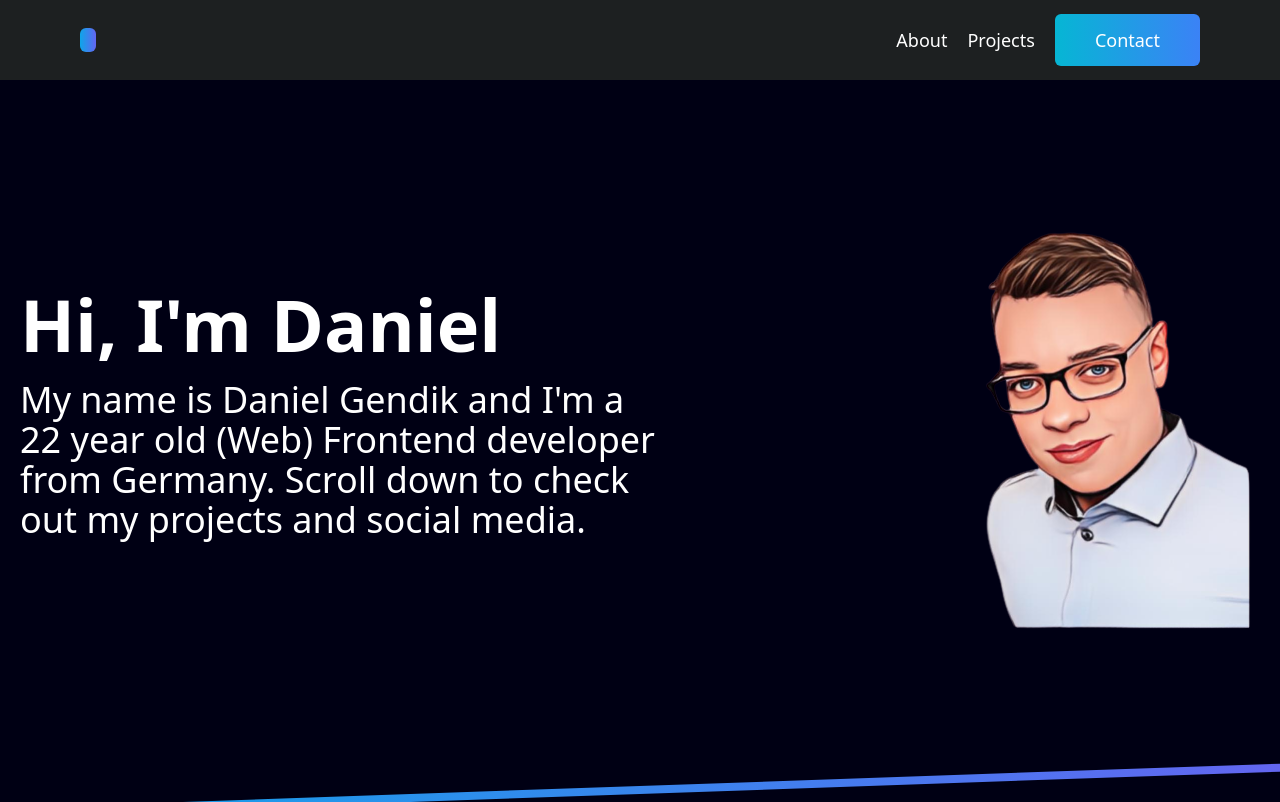
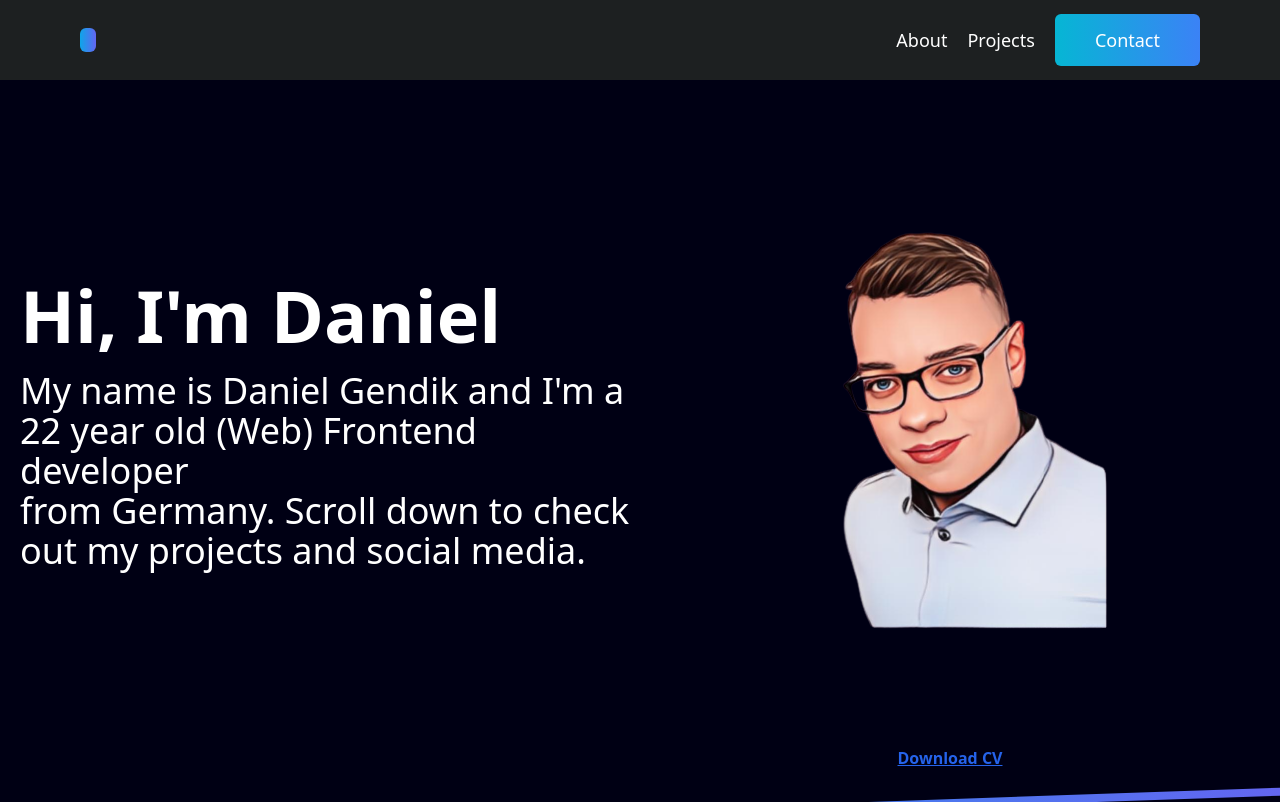
Before and after one commit to danielgen01/Portfolio-Daniel-G, a React (Vite) app: page / in a window 1280 px wide. Shown: the top 802 px of the page. Built offline with nearby package versions, Linux system fonts and the light colour scheme.

Commit message:
layout changes

```diff
--- a/src/components/MainBanner.tsx
+++ b/src/components/MainBanner.tsx
@@ -11,8 +11,8 @@ const MainBanner: React.FC = () => {
   return (
     <div className="main-banner text-white">
 
-      <div className="grid grid-cols-1 lg:grid-cols-2 justify-center">
-      <div className="description flex flex-col gap-5 mt-52 mx-5 text-left items-start w-full">
+      <div className="grid grid-cols-1 lg:grid-cols-2 justify-between mt-12 lg:items-center lg:mt-0 mx-5">
+      <div className="description flex flex-col gap-5  text-left items-start">
         <h1 className="font-bold text-7xl">Hi, I'm Daniel</h1>
         <h2 className="font-normal text-4xl">
           My name is Daniel Gendik and I'm a 22 year old (Web) Frontend
@@ -21,9 +21,16 @@ const MainBanner: React.FC = () => {
           from Germany. Scroll down to check out my projects and social media.
         </h2>
         </div>
-        <div className="picture-ctn w-full flex justify-center lg:justify-end">
-          <img src={Bewerbungsbild} alt="picture_of_me" />
+
+        <div className="picture-ctn w-full flex flex-col items-center justify-center ">
+          <div className="image-ctn flex justify-center">
+          <img src={Bewerbungsbild} alt="picture_of_me" className="rounded-md "/>
+          </div>
+          <div className="download-ctn flex justify-center">
+          <a href="#" className="underline-offset-1 text-blue-600 underline font-bold ">Download CV</a>
+          </div>
         </div>
+
         </div>
 
         <div className="sketch h-2 bg-gradient-to-r from-sky-500 to-indigo-500 mt-10 -skew-y-2 w-full"></div>
```
